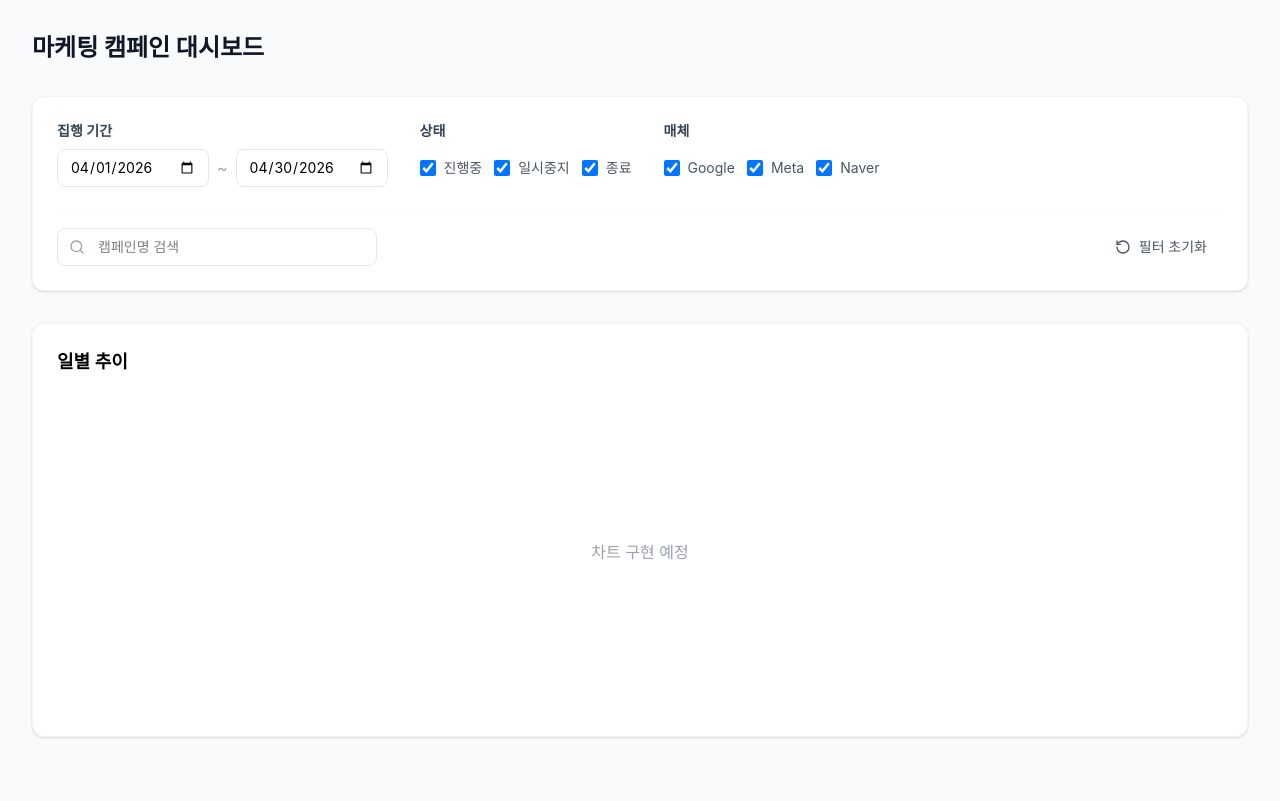
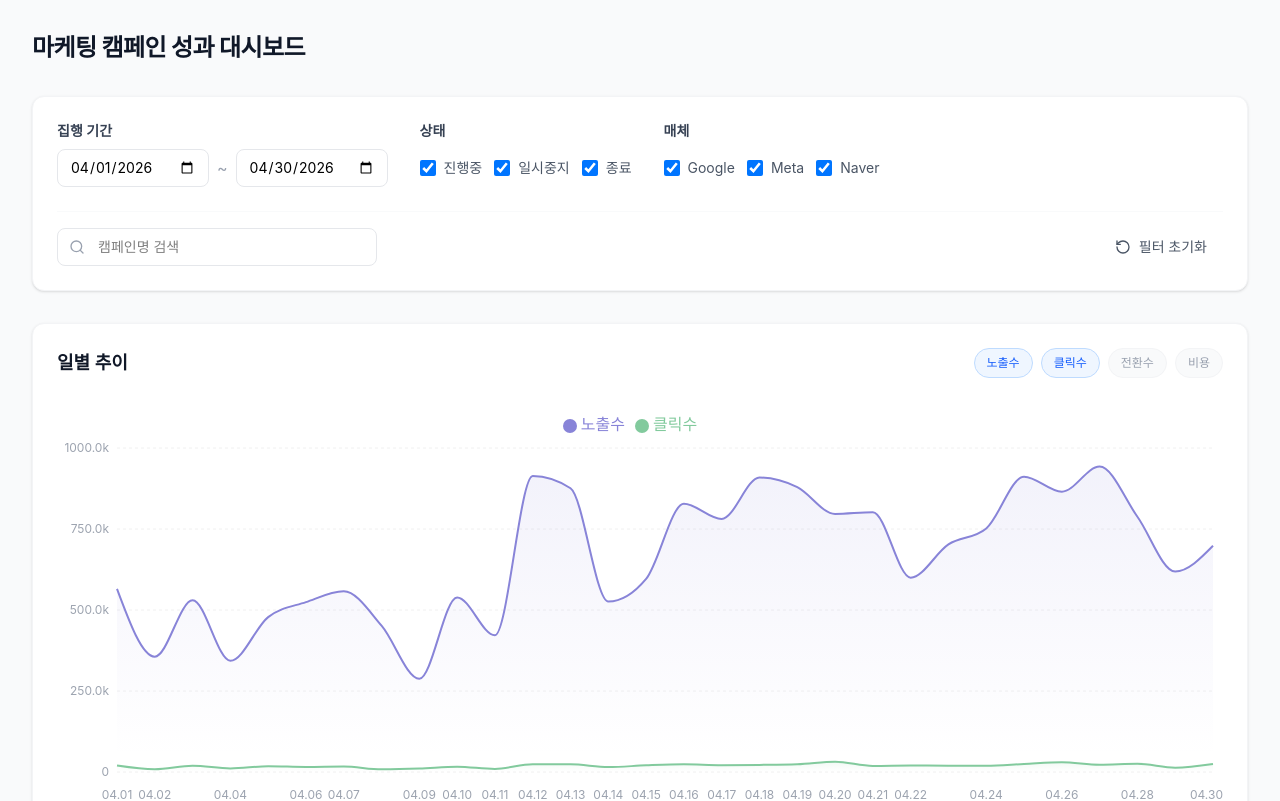
Before and after one commit to jin7969/marketing-dashboard, a React (Vite) app: page / in a window 1280 px wide. Shown: the top 801 px of the page. Built offline with nearby package versions, Linux system fonts and the light colour scheme; data requests are answered from the project's data file.

Commit message:
feat: 일별 추이 차트 컴포넌트 추가 및 대시보드 연동

```diff
--- a/src/App.tsx
+++ b/src/App.tsx
@@ -1,5 +1,6 @@
 import { QueryClient, QueryClientProvider } from '@tanstack/react-query';
 import FilterBar from './components/FilterBar';
+import DashboardChart from './components/DashboardChart';
 import { useDashboardData } from './hooks/useDashboardData';
 
 const queryClient = new QueryClient();
@@ -7,25 +8,24 @@ const queryClient = new QueryClient();
 function DashboardContent() {
   const { isLoading } = useDashboardData();
 
-  if (isLoading) return <div className="p-8 text-center">데이터를 불러오는 중...</div>;
+  if (isLoading) return <div className="p-8 text-center text-gray-500">데이터를 불러오는 중...</div>;
 
   return (
     <div className="min-h-screen bg-gray-50 p-4 md:p-8">
       <header className="mb-8">
-        <h1 className="text-2xl font-bold text-gray-900">마케팅 캠페인 대시보드</h1>
+        <h1 className="text-2xl font-bold tracking-tight text-gray-900">마케팅 캠페인 성과 대시보드</h1>
       </header>
 
       <FilterBar />
 
-      <div className="mb-8 rounded-xl border border-gray-100 bg-white p-6 shadow-sm">
-        <h2 className="mb-4 text-lg font-semibold">일별 추이</h2>
-        <div className="flex h-80 items-center justify-center text-gray-400">
-          {/* 차트 컴포넌트 들어갈 자리 */}
-          차트 구현 예정
+      <DashboardChart />
+
+      <div className="rounded-xl border border-gray-100 bg-white p-6 shadow-sm">
+        <h2 className="mb-4 text-lg font-semibold text-gray-900">캠페인 목록</h2>
+        <div className="flex h-40 items-center justify-center rounded-lg border-2 border-dashed border-gray-100 text-sm text-gray-400">
+          캠페인 목록 테이블 구현 예정
         </div>
       </div>
-
-      {/* 테이블 구현 예정 */}
     </div>
   );
 }
--- /dev/null
+++ b/src/components/DashboardChart.tsx
@@ -0,0 +1,148 @@
+import { useMemo, useState } from 'react';
+import { AreaChart, Area, XAxis, YAxis, CartesianGrid, Tooltip, ResponsiveContainer, Legend } from 'recharts';
+import { format, parseISO } from 'date-fns';
+import { useDashboardData } from '../hooks/useDashboardData';
+import { formatNumber } from '../utils/metrics';
+
+type MetricKey = 'impressions' | 'clicks' | 'conversions' | 'cost';
+
+interface MetricOption {
+  label: string;
+  key: MetricKey;
+  color: string;
+}
+
+const METRIC_OPTIONS: MetricOption[] = [
+  { label: '노출수', key: 'impressions', color: '#8884d8' },
+  { label: '클릭수', key: 'clicks', color: '#82ca9d' },
+  { label: '전환수', key: 'conversions', color: '#ffc658' },
+  { label: '비용', key: 'cost', color: '#ff7300' },
+];
+
+export default function DashboardChart() {
+  const { stats } = useDashboardData();
+  const [activeMetrics, setActiveMetrics] = useState<MetricKey[]>(['impressions', 'clicks']);
+
+  // 1. 날짜별 데이터 합산 가공
+  const chartData = useMemo(() => {
+    const dailyMap = new Map<string, Record<MetricKey, number>>();
+
+    stats.forEach((stat) => {
+      const date = stat.date;
+      const current = dailyMap.get(date) || {
+        impressions: 0,
+        clicks: 0,
+        conversions: 0,
+        cost: 0,
+      };
+
+      dailyMap.set(date, {
+        impressions: current.impressions + (stat.impressions || 0),
+        clicks: current.clicks + (stat.clicks || 0),
+        conversions: current.conversions + (stat.conversions || 0),
+        cost: current.cost + (stat.cost || 0),
+      });
+    });
+
+    return Array.from(dailyMap.entries())
+      .map(([date, values]) => ({
+        date,
+        displayDate: format(parseISO(date), 'MM.dd'),
+        ...values,
+      }))
+      .sort((a, b) => a.date.localeCompare(b.date));
+  }, [stats]);
+
+  const toggleMetric = (key: MetricKey) => {
+    setActiveMetrics((prev) => {
+      if (prev.includes(key)) {
+        // 최소 1개는 선택되어 있어야 함
+        if (prev.length <= 1) return prev;
+        return prev.filter((k) => k !== key);
+      }
+      return [...prev, key];
+    });
+  };
+
+  return (
+    <div className="mb-8 rounded-xl border border-gray-100 bg-white p-6 shadow-sm">
+      <div className="mb-6 flex flex-col justify-between gap-4 md:flex-row md:items-center">
+        <h2 className="text-lg font-semibold text-gray-900">일별 추이</h2>
+
+        {/* 메트릭 토글 버튼 */}
+        <div className="flex flex-wrap gap-2">
+          {METRIC_OPTIONS.map((option) => (
+            <button
+              key={option.key}
+              onClick={() => toggleMetric(option.key)}
+              className={`rounded-full border px-3 py-1.5 text-xs font-medium transition-all ${
+                activeMetrics.includes(option.key)
+                  ? 'border-blue-200 bg-blue-50 text-blue-600'
+                  : 'border-gray-100 bg-gray-50 text-gray-400 hover:bg-gray-100'
+              }`}
+            >
+              {option.label}
+            </button>
+          ))}
+        </div>
+      </div>
+
+      <div className="h-100 w-full">
+        {chartData.length > 0 ? (
+          <ResponsiveContainer width="100%" height="100%">
+            <AreaChart data={chartData} margin={{ top: 10, right: 10, left: 0, bottom: 0 }}>
+              <defs>
+                {METRIC_OPTIONS.map((option) => (
+                  <linearGradient key={option.key} id={`color${option.key}`} x1="0" y1="0" x2="0" y2="1">
+                    <stop offset="5%" stopColor={option.color} stopOpacity={0.1} />
+                    <stop offset="95%" stopColor={option.color} stopOpacity={0} />
+                  </linearGradient>
+                ))}
+              </defs>
+              <CartesianGrid strokeDasharray="3 3" vertical={false} stroke="#f0f0f0" />
+              <XAxis
+                dataKey="displayDate"
+                axisLine={false}
+                tickLine={false}
+                tick={{ fontSize: 12, fill: '#9ca3af' }}
+                dy={10}
+              />
+              <YAxis
+                axisLine={false}
+                tickLine={false}
+                tick={{ fontSize: 12, fill: '#9ca3af' }}
+                tickFormatter={(val) => (val >= 1000 ? `${(val / 1000).toFixed(1)}k` : val)}
+              />
+              <Tooltip
+                contentStyle={{ borderRadius: '8px', border: 'none', boxShadow: '0 4px 12px rgba(0,0,0,0.1)' }}
+                labelStyle={{ fontWeight: 'bold', marginBottom: '4px' }}
+                formatter={(value, name) => [formatNumber(value as number), name]}
+              />
+              <Legend verticalAlign="top" height={36} iconType="circle" />
+              {METRIC_OPTIONS.map(
+                (option) =>
+                  activeMetrics.includes(option.key) && (
+                    <Area
+                      key={option.key}
+                      type="monotone"
+                      dataKey={option.key}
+                      name={option.label}
+                      stroke={option.color}
+                      strokeWidth={2}
+                      fillOpacity={1}
+                      fill={`url(#color${option.key})`}
+                      animationDuration={1000}
+                    />
+                  ),
+              )}
+            </AreaChart>
+          </ResponsiveContainer>
+        ) : (
+          <div className="flex h-full items-center justify-center text-sm text-gray-400">
+            해당 조건에 맞는 데이터가 없습니다.
+          </div>
+        )}
+      </div>
+    </div>
+  );
+}
```
